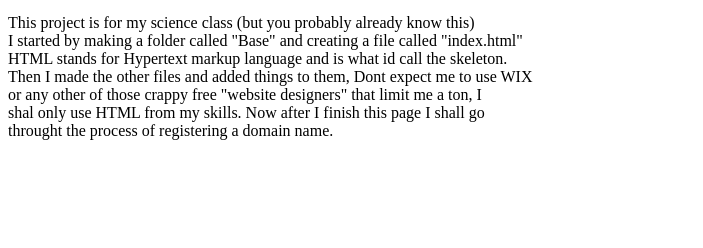
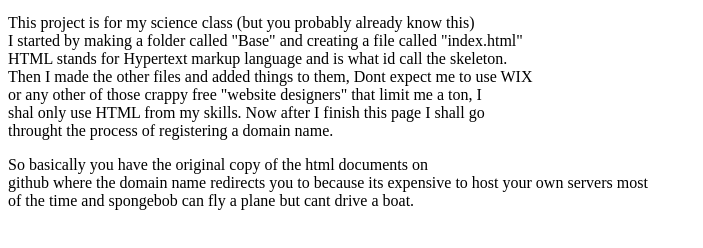
Before and after one commit to Ditatux/convection, a plain HTML site: page etc.html in a window 1280 px wide. Shown: the part 86-334 px from the top of the page, without its empty margins (0-703 px from the left). Drawn offline with Linux system fonts and the light colour scheme.

Commit message:
Update etc.html

```diff
--- a/etc.html
+++ b/etc.html
@@ -14,5 +14,10 @@
         or any other of those crappy free "website designers" that limit me a ton, I <br>
         shal only use HTML from my skills. Now after I finish this page I shall go<br>
         throught the process of registering a domain name.
+        </p>
+        <p>So basically you have the original copy of the html documents on<br>
+           github where the domain name redirects you to because its expensive to host your own servers most<br>
+           of the time and spongebob can fly a plane but cant drive a boat.
+        </p>
     </body>
 </html>
```
